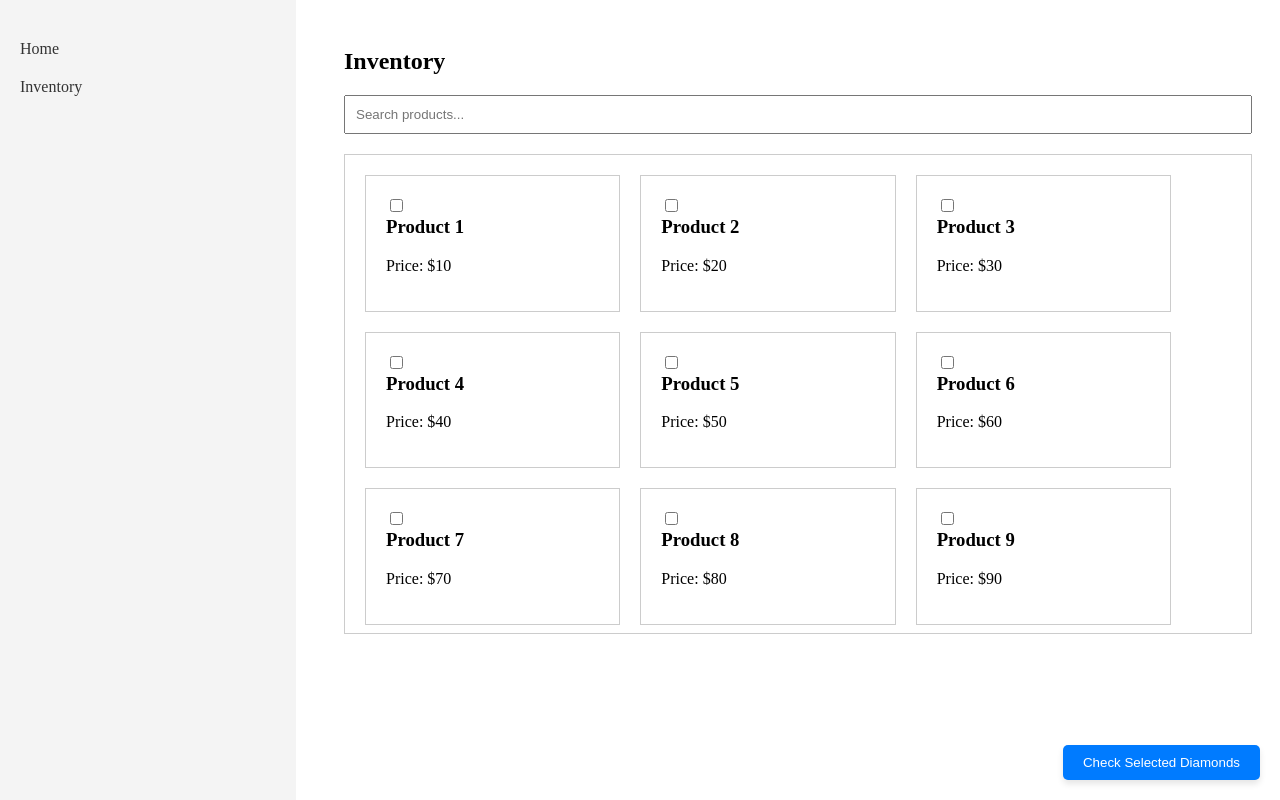
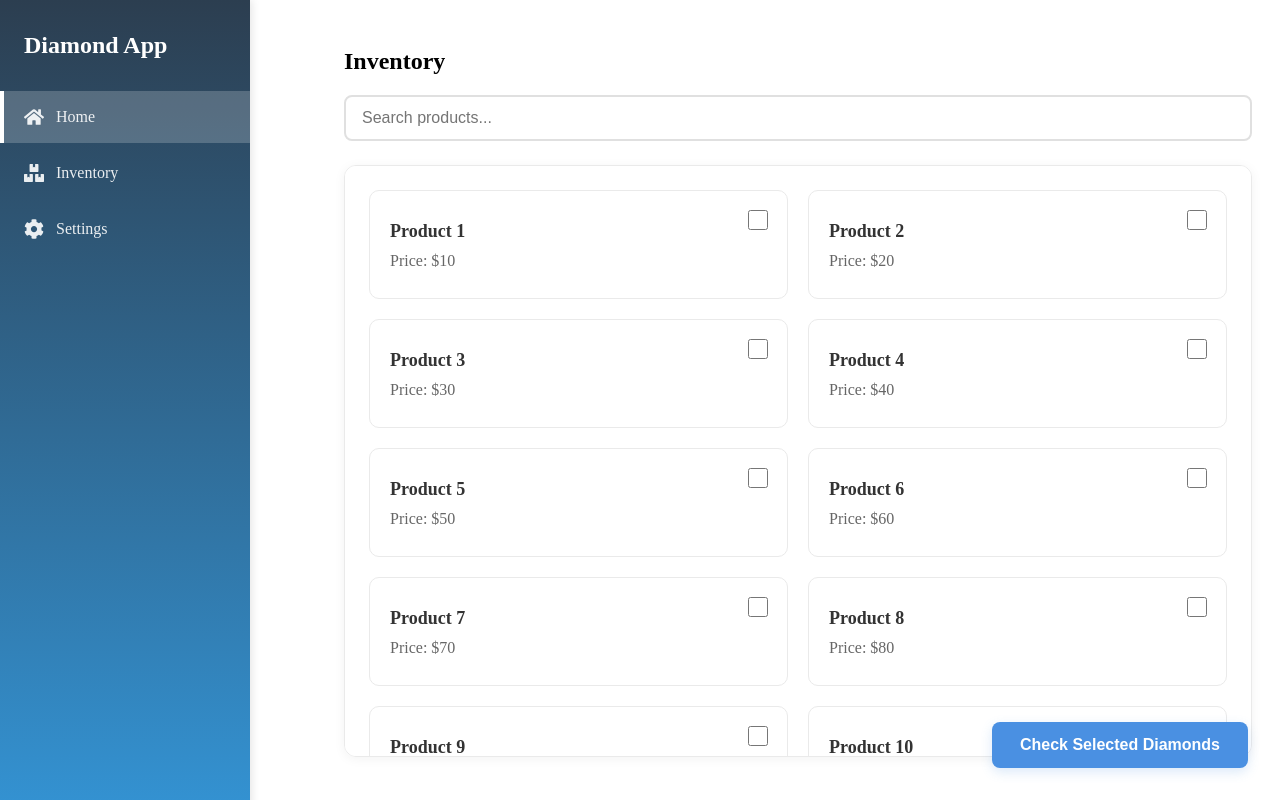
Before and after one commit to 24046416G/Dapp-Project, a React app in the folder front-end/: page / in a window 1280 px wide. Built offline with nearby package versions, Linux system fonts and the light colour scheme.

Commit message:
optimize css

```diff
--- a/front-end/package.json
+++ b/front-end/package.json
@@ -12,6 +12,7 @@
   "dependencies": {
     "react": "^18.3.1",
     "react-dom": "^18.3.1",
+    "react-icons": "^5.3.0",
     "react-router-dom": "^6.28.0"
   },
   "devDependencies": {
--- a/front-end/src/components/SideBar/Index.jsx
+++ b/front-end/src/components/SideBar/Index.jsx
@@ -1,17 +1,46 @@
 import React from 'react';
-import { Link } from 'react-router-dom';
-import '../../css/sidebar.css'
+import { Link, useLocation } from 'react-router-dom';
+import { FaHome, FaBoxes, FaCog } from 'react-icons/fa';
+import '../../css/sidebar.css';
 
 const Sidebar = () => {
+    const location = useLocation();
+
+    const menuItems = [
+        {
+            path: '/',
+            name: 'Home',
+            icon: <FaHome className="sidebar-icon" />
+        },
+        {
+            path: '/inventory',
+            name: 'Inventory',
+            icon: <FaBoxes className="sidebar-icon" />
+        },
+        {
+            path: '/settings',
+            name: 'Settings',
+            icon: <FaCog className="sidebar-icon" />
+        }
+    ];
+
     return (
         <div className="sidebar">
+            <div className="sidebar-header">
+                <h1>Diamond App</h1>
+            </div>
             <ul>
-                <li>
-                    <Link to="/">Home</Link>
-                </li>
-                <li>
-                    <Link to="/inventory">Inventory</Link>
-                </li>
+                {menuItems.map((item) => (
+                    <li
+                        key={item.path}
+                        className={`sidebar-item ${location.pathname === item.path ? 'active' : ''}`}
+                    >
+                        <Link to={item.path}>
+                            {item.icon}
+                            <span>{item.name}</span>
+                        </Link>
+                    </li>
+                ))}
             </ul>
         </div>
     );
--- a/front-end/src/css/inventory.css
+++ b/front-end/src/css/inventory.css
@@ -1,55 +1,114 @@
 /* inventory.css */
 .search-bar {
     width: 100%;
-    padding: 10px;
-    margin-bottom: 20px;
+    padding: 12px 16px;
+    margin-bottom: 24px;
     box-sizing: border-box;
+    border: 2px solid #e0e0e0;
+    border-radius: 8px;
+    font-size: 16px;
+    transition: border-color 0.3s ease;
+    outline: none;
+  }
+
+  .search-bar:focus {
+    border-color: #4a90e2;
+    box-shadow: 0 0 0 3px rgba(74, 144, 226, 0.1);
   }
 
   .products-container {
-    height: 60vh;
+    height: calc(100vh - 250px);
     overflow-y: auto;
-    border: 1px solid #ccc;
-    padding: 10px;
-    box-sizing: border-box;
+    border-radius: 12px;
+    border: 1px solid #eaeaea;
+    padding: 20px;
+    background-color: #ffffff;
+    box-shadow: 0 2px 12px rgba(0, 0, 0, 0.05);
   }
 
   .products {
-    display: flex;
-    flex-wrap: wrap;
+    display: grid;
+    grid-template-columns: repeat(auto-fill, minmax(280px, 1fr));
+    gap: 20px;
+    padding: 4px;
   }
 
   .product-card {
-    border: 1px solid #ccc;
+    position: relative;
+    border: 1px solid #eaeaea;
+    border-radius: 10px;
     padding: 20px;
-    margin: 10px;
-    width: calc(33.333% - 40px);
-    box-sizing: border-box;
-    transition: box-shadow 0.3s ease;
+    background-color: #ffffff;
+    transition: all 0.3s ease;
   }
 
   .product-card:hover {
-    box-shadow: 0 4px 8px rgba(0, 0, 0, 0.1);
+    transform: translateY(-2px);
+    box-shadow: 0 6px 16px rgba(0, 0, 0, 0.1);
   }
 
   .product-card h3 {
-    margin-top: 0;
+    margin: 10px 0;
+    color: #333;
+    font-size: 18px;
+  }
+
+  .product-card p {
+    color: #666;
+    margin: 8px 0;
+  }
+
+  .product-card input[type="checkbox"] {
+    position: absolute;
+    top: 16px;
+    right: 16px;
+    width: 20px;
+    height: 20px;
+    cursor: pointer;
+    accent-color: #4a90e2;
   }
 
   .make-jewelry-button {
-    position: absolute;
-    bottom: 20px;
-    right: 20px;
-    padding: 10px 20px;
-    background-color: #007bff;
+    position: fixed;
+    bottom: 32px;
+    right: 32px;
+    padding: 14px 28px;
+    background-color: #4a90e2;
     color: white;
     border: none;
-    border-radius: 5px;
+    border-radius: 8px;
+    font-size: 16px;
+    font-weight: 600;
     cursor: pointer;
-    box-shadow: 0 4px 6px rgba(0, 0, 0, 0.1);
-    transition: background-color 0.3s ease;
+    box-shadow: 0 4px 12px rgba(74, 144, 226, 0.2);
+    transition: all 0.3s ease;
   }
 
   .make-jewelry-button:hover {
-    background-color: #0056b3;
+    background-color: #357abd;
+    transform: translateY(-2px);
+    box-shadow: 0 6px 16px rgba(74, 144, 226, 0.3);
   }
+
+  .make-jewelry-button:active {
+    transform: translateY(0);
+  }
+
+  /* 添加滚动条样式 */
+  .products-container::-webkit-scrollbar {
+    width: 8px;
+  }
+
+  .products-container::-webkit-scrollbar-track {
+    background: #f1f1f1;
+    border-radius: 4px;
+  }
+
+  .products-container::-webkit-scrollbar-thumb {
+    background: #c1c1c1;
+    border-radius: 4px;
+  }
+
+  .products-container::-webkit-scrollbar-thumb:hover {
+    background: #a8a8a8;
+  }
--- a/front-end/src/css/sidebar.css
+++ b/front-end/src/css/sidebar.css
@@ -1,28 +1,82 @@
 /* sidebar.css */
 .sidebar {
-  width: 20%;
+  width: 250px;
   height: 100vh;
-  background-color: #f4f4f4;
-  padding: 20px;
+  background: linear-gradient(180deg, #2c3e50 0%, #3498db 100%);
+  padding: 32px 0;
   position: fixed;
   top: 0;
   left: 0;
+  color: white;
+  box-shadow: 2px 0 8px rgba(0, 0, 0, 0.1);
+  z-index: 1000;
+}
+
+.sidebar-header {
+  padding: 0 24px;
+  margin-bottom: 32px;
+}
+
+.sidebar-header h1 {
+  font-size: 24px;
+  font-weight: 600;
+  color: white;
+  margin: 0;
 }
 
 .sidebar ul {
   list-style-type: none;
   padding: 0;
+  margin: 0;
 }
 
-.sidebar ul li {
-  margin: 20px 0;
+.sidebar-item {
+  padding: 16px 24px;
+  margin: 4px 0;
+  transition: all 0.3s ease;
+  position: relative;
 }
 
-.sidebar ul li a {
+.sidebar-item a {
   text-decoration: none;
-  color: #333;
+  color: rgba(255, 255, 255, 0.9);
+  font-size: 16px;
+  display: flex;
+  align-items: center;
+  gap: 12px;
 }
 
-.sidebar ul li a:hover {
-  color: #007bff;
+.sidebar-item:hover {
+  background-color: rgba(255, 255, 255, 0.1);
 }
+
+.sidebar-item.active {
+  background-color: rgba(255, 255, 255, 0.2);
+}
+
+.sidebar-item.active::before {
+  content: '';
+  position: absolute;
+  left: 0;
+  top: 0;
+  height: 100%;
+  width: 4px;
+  background-color: #fff;
+}
+
+.sidebar-icon {
+  font-size: 20px;
+}
+
+/* 添加响应式设计 */
+@media (max-width: 768px) {
+  .sidebar {
+    width: 200px;
+    transform: translateX(-100%);
+    transition: transform 0.3s ease;
+  }
+
+  .sidebar.open {
+    transform: translateX(0);
+  }
+}
```
Also changed, not shown: 1 other file (tests, documents, lock files or other folders).
